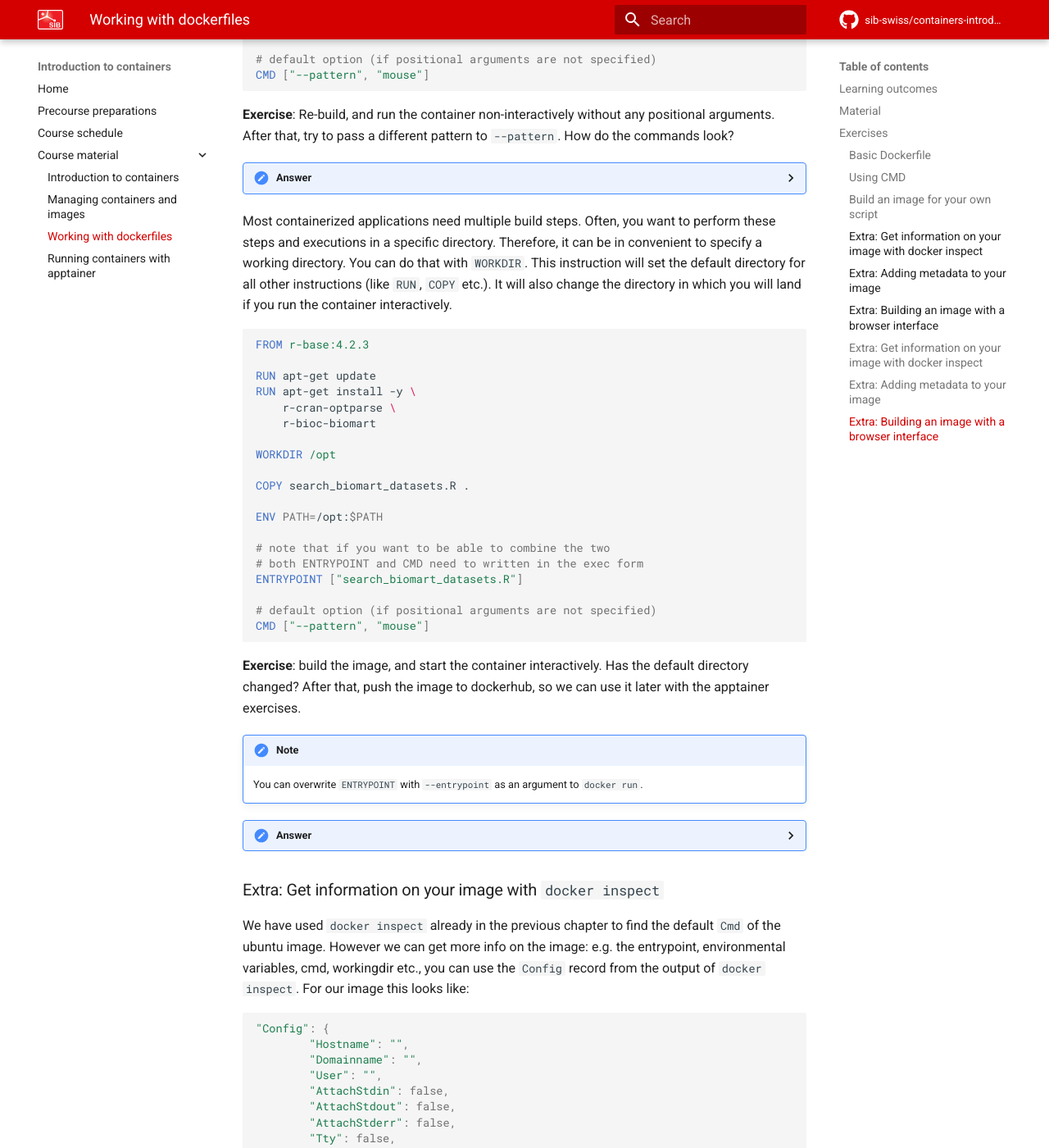
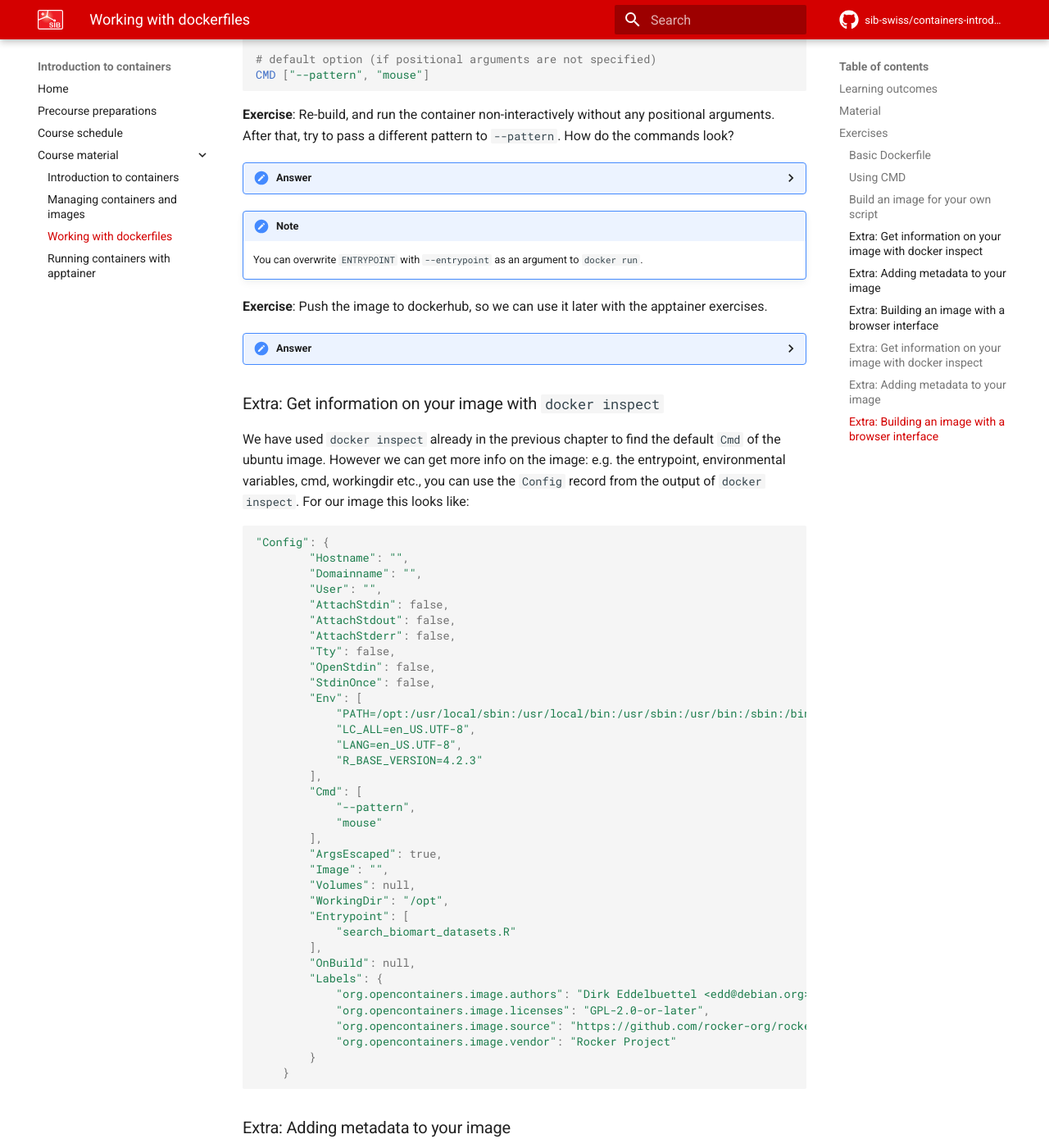
Before and after one commit to sib-swiss/containers-introduction-training, an MkDocs documentation site: the page built from docs/course_material/dockerfiles.md, in a window 1280 px wide and 1400 px high, scrolled down 6870 px. Shown: the whole window at 82% size. Built offline with MkDocs 1.6.1 and Material for MkDocs 9.7.7, drawn with Linux system fonts in a browser that asks for light colours; comment, search, counter and statistics services are not loaded; the version menu is left out; some of the changed text lies outside the part shown.

Commit message:
corrections after exercise tests

````diff
--- a/docs/course_material/dockerfiles.md
+++ b/docs/course_material/dockerfiles.md
@@ -414,50 +414,14 @@ Often containers are built for a specific purpose. For example, you can use a co
 
         Here, the container behaves as the executable itself to which you can pass arguments.
 
-    Most containerized applications need multiple build steps. Often, you want to perform these steps and executions in a specific directory. Therefore, it can be in convenient to specify a working directory. You can do that with `WORKDIR`. This instruction will set the default directory for all other instructions (like `RUN`, `COPY` etc.). It will also change the directory in which you will land if you run the container interactively.
-
-    ```dockerfile
-    FROM r-base:4.2.3
-
-    RUN apt-get update
-    RUN apt-get install -y \
-        r-cran-optparse \
-        r-bioc-biomart
-
-    WORKDIR /opt
-
-    COPY search_biomart_datasets.R .
-
-    ENV PATH=/opt:$PATH
-
-    # note that if you want to be able to combine the two
-    # both ENTRYPOINT and CMD need to written in the exec form
-    ENTRYPOINT ["search_biomart_datasets.R"]
-
-    # default option (if positional arguments are not specified)
-    CMD ["--pattern", "mouse"]
-
-    ```
-
-    **Exercise**: build the image, and start the container interactively. Has the default directory changed? After that, push the image to dockerhub, so we can use it later with the apptainer exercises.
-
     !!! note
         You can overwrite `ENTRYPOINT` with `--entrypoint` as an argument to `docker run`.
 
+    **Exercise**: Push the image to dockerhub, so we can use it later with the apptainer exercises.
+
+
+
     ??? done "Answer"
-        Running the container interactively would be:
-
-        ```sh
-        docker run -it --rm --entrypoint /bin/bash search_biomart_datasets
-        ```
-
-        Which should result in a terminal looking something like this:
-
-        ```
-        root@9a27da455fb1:/opt#
-        ```
-
-        Meaning that indeed the default directory has changed to `/opt`
 
         Pushing it to dockerhub:
 
@@ -813,47 +777,14 @@ Often containers are built for a specific purpose. For example, you can use a co
 
         Here, the container behaves as the executable itself to which you can pass arguments.
 
-    Most containerized applications need multiple build steps. Often, you want to perform these steps and executions in a specific directory. Therefore, it can be in convenient to specify a working directory. You can do that with `WORKDIR`. This instruction will set the default directory for all other instructions (like `RUN`, `COPY` etc.). It will also change the directory in which you will land if you run the container interactively.
-
-    ```dockerfile
-    FROM python:3.9.16
-
-    RUN pip install pandas
-
-    WORKDIR /opt
-
-    # we don't have to specify /opt as target dir but the current dir
-    COPY daterange.py .
-
-    ENV PATH=/opt:$PATH
-
-    # note that if you want to be able to combine the two
-    # both ENTRYPOINT and CMD need to written in the exec form
-    ENTRYPOINT ["daterange.py"]
-
-    # default option (if positional arguments are not specified)
-    CMD ["--date", "20220226"]
-    ```
-
-    **Exercise**: build the image, and start the container interactively. Has the default directory changed? After that, push the image to dockerhub, so we can use it later with the apptainer exercises.
-
     !!! note
         You can overwrite `ENTRYPOINT` with `--entrypoint` as an argument to `docker run`.
 
+    **Exercise**: Push the image to dockerhub, so we can use it later with the apptainer exercises.
+
+
+
     ??? done "Answer"
-        Running the container interactively would be:
-
-        ```sh
-        docker run -it --rm --entrypoint /bin/bash daterange
-        ```
-
-        Which should result in a terminal looking something like this:
-
-        ```
-        root@9a27da455fb1:/opt#
-        ```
-
-        Meaning that indeed the default directory has changed to `/opt`
 
         Pushing it to dockerhub:
 
````
Also changed, not shown: other parts of docs/course_material/dockerfiles.md (+1 -1 lines), docs/course_material/introduction_containers.md (+5 -6 lines), docs/course_material/managing_docker.md (+1 -1 lines), 2 other files.
